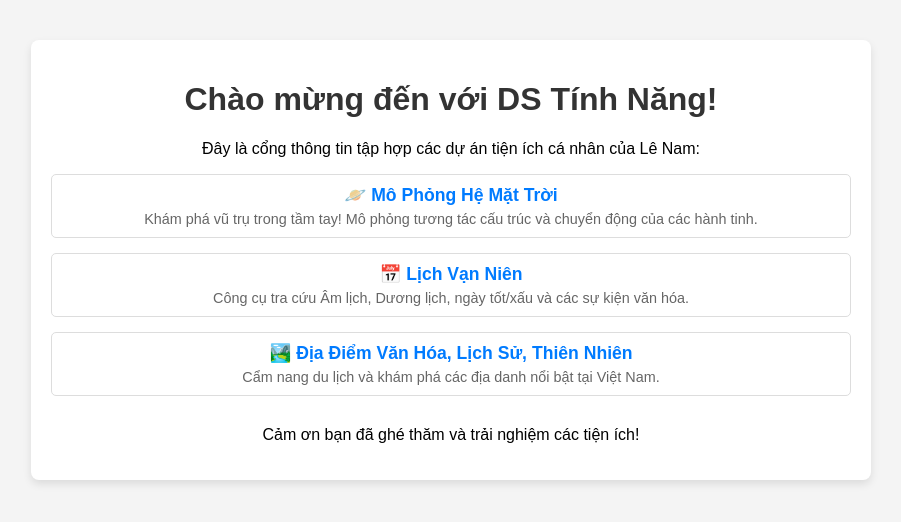
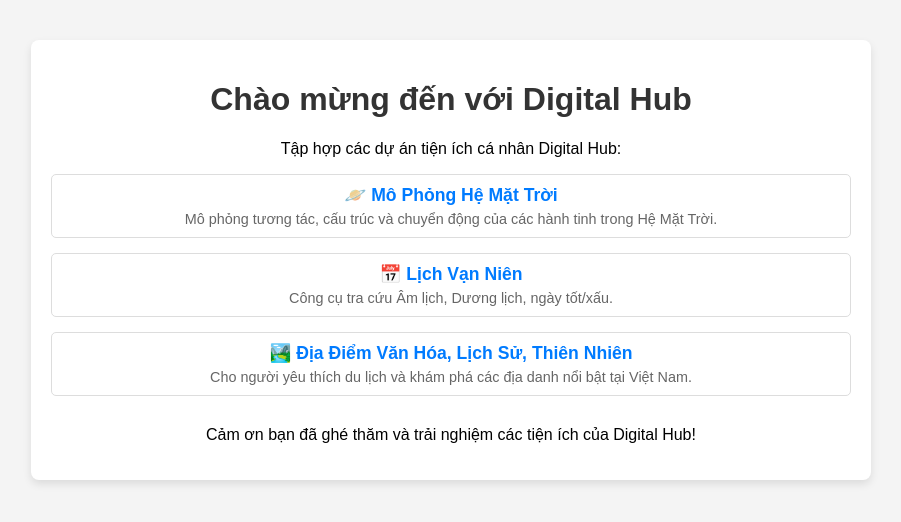
Before and after one commit to namlesgvn/namlesgvn, a plain HTML site: page index.html in a window 1280 px wide. Shown: the whole page, without its empty margins (189-1090 px from the left). Drawn offline with Linux system fonts and the light colour scheme.

Commit message:
Update index.html

```diff
--- a/index.html
+++ b/index.html
@@ -46,31 +46,31 @@
 </head>
 <body>
     <div class="container">
-        <h1>Chào mừng đến với DS Tính Năng!</h1>
-        <p>Đây là cổng thông tin tập hợp các dự án tiện ích cá nhân của Lê Nam:</p>
+        <h1>Chào mừng đến với Digital Hub</h1>
+        <p>Tập hợp các dự án tiện ích cá nhân Digital Hub:</p>
 
         <ul class="project-list">
             <li>
                 <a href="https://hemattroi.lenamvn.com">
                     🪐 Mô Phỏng Hệ Mặt Trời
                 </a>
-                <div class="description">Khám phá vũ trụ trong tầm tay! Mô phỏng tương tác cấu trúc và chuyển động của các hành tinh.</div>
+                <div class="description">Mô phỏng tương tác, cấu trúc và chuyển động của các hành tinh trong Hệ Mặt Trời.</div>
             </li>
             <li>
                 <a href="https://lichvannien.lenamvn.com">
                     📅 Lịch Vạn Niên
                 </a>
-                <div class="description">Công cụ tra cứu Âm lịch, Dương lịch, ngày tốt/xấu và các sự kiện văn hóa.</div>
+                <div class="description">Công cụ tra cứu Âm lịch, Dương lịch, ngày tốt/xấu.</div>
             </li>
             <li>
                 <a href="https://diadiem.lenamvn.com">
                     🏞️ Địa Điểm Văn Hóa, Lịch Sử, Thiên Nhiên
                 </a>
-                <div class="description">Cẩm nang du lịch và khám phá các địa danh nổi bật tại Việt Nam.</div>
+                <div class="description">Cho người yêu thích du lịch và khám phá các địa danh nổi bật tại Việt Nam.</div>
             </li>
             </ul>
 
-        <p style="margin-top: 30px;">Cảm ơn bạn đã ghé thăm và trải nghiệm các tiện ích!</p>
+        <p style="margin-top: 30px;">Cảm ơn bạn đã ghé thăm và trải nghiệm các tiện ích của Digital Hub!</p>
     </div>
 </body>
 </html>
```
